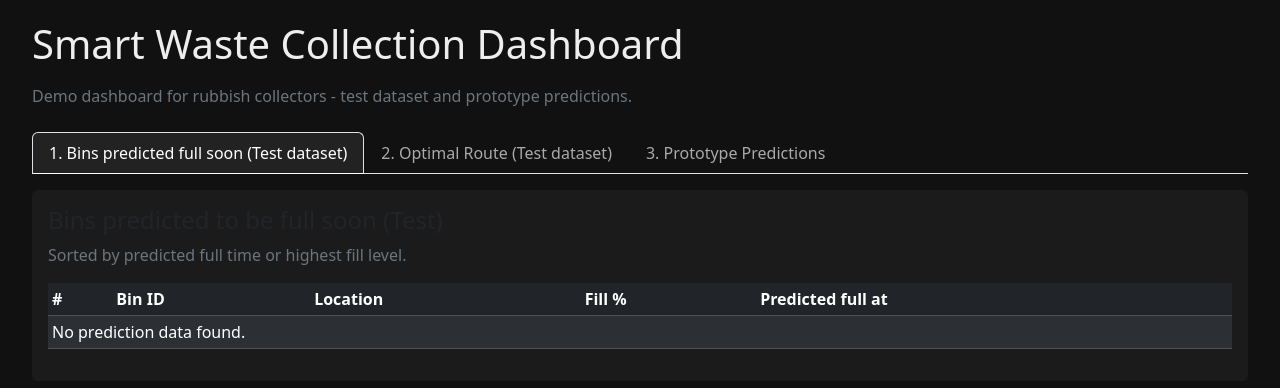
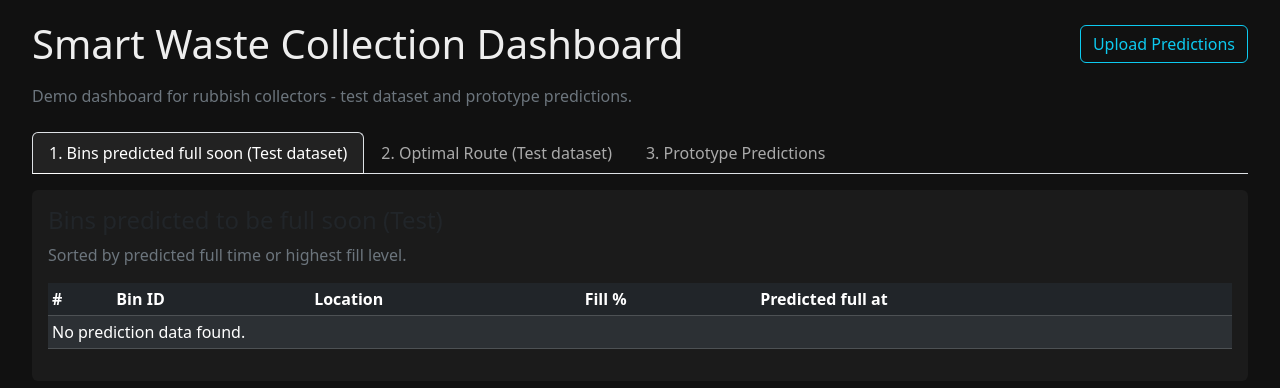
Before and after one commit to ajkizzy/trash-cloud-api, a Flask app: page /dashboard in a window 1280 px wide. Shown: the top 388 px of the page. Run offline with Flask 3, Linux system fonts and the light colour scheme; data that the repository does not hold is empty.

Commit message:
Update dashboard.html

```diff
--- a/templates/dashboard.html
+++ b/templates/dashboard.html
@@ -3,7 +3,14 @@
 {% block title %}Smart Waste Collection Dashboard{% endblock %}
 
 {% block content %}
-<h1 class="mb-3">Smart Waste Collection Dashboard</h1>
+<div class="d-flex justify-content-between align-items-center mb-3">
+    <h1 class="mb-0">Smart Waste Collection Dashboard</h1>
+
+    <!-- Upload Predictions Button -->
+    <a href="/dev/upload_test_predictions" class="btn btn-outline-info">
+        Upload Predictions
+    </a>
+</div>
 <p class="text-secondary mb-4">
   Demo dashboard for rubbish collectors - test dataset and prototype predictions.
 </p>
```
